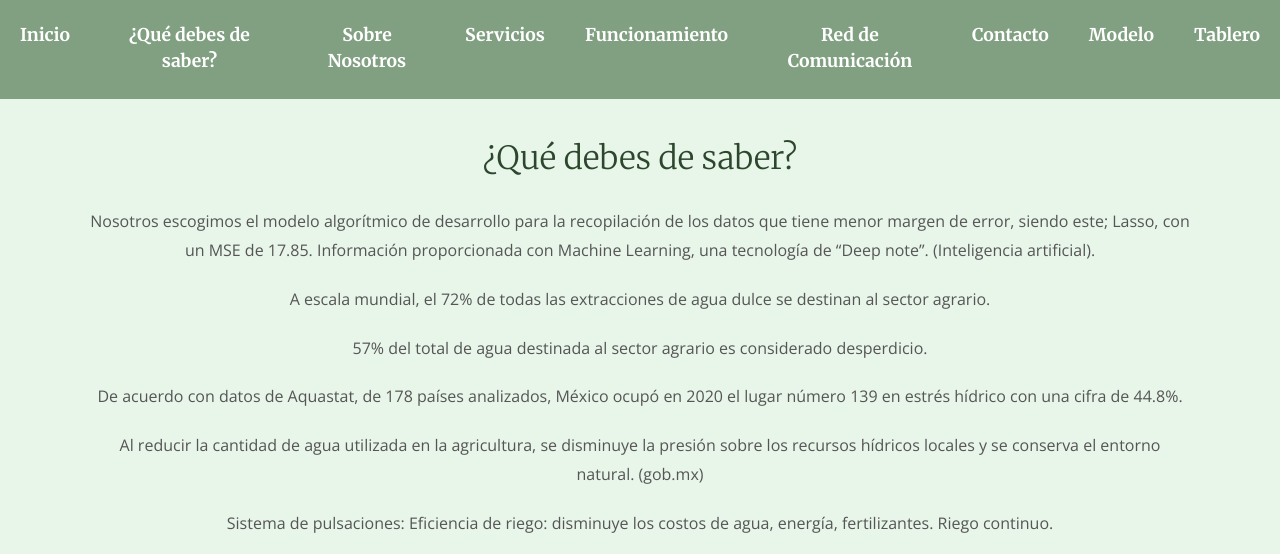
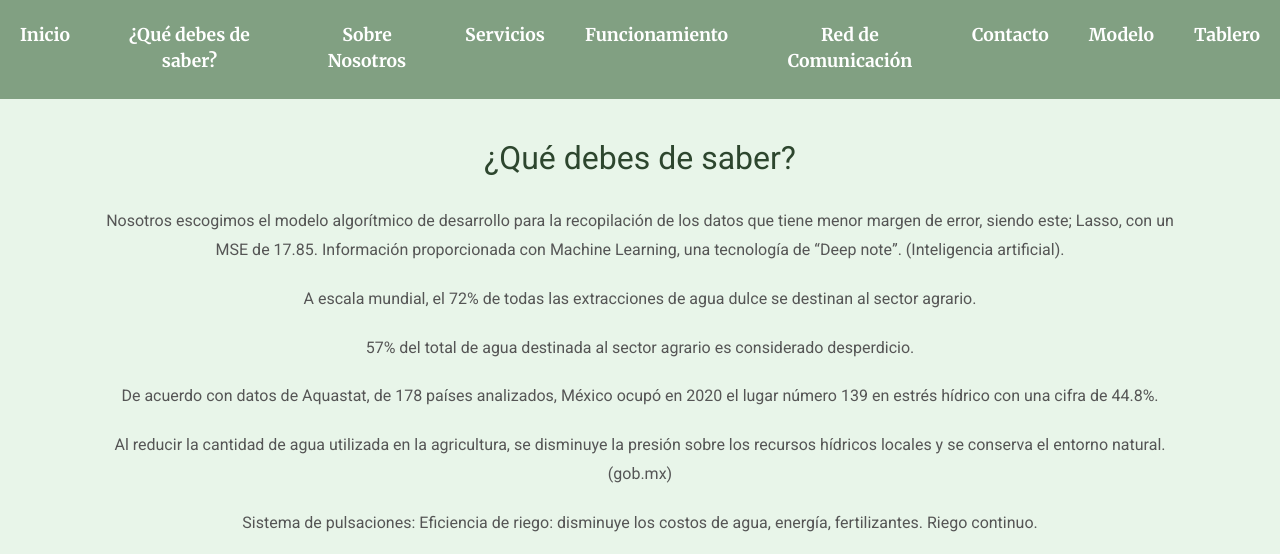
Before and after one commit to cesarlunava/sisri, a website: page saber.html in a window 1280 px wide. Shown: the part 165-719 px from the top of the page. Drawn offline with nearby package versions, Linux system fonts and the light colour scheme.

Commit message:
Midificaciones de font
Todas iguales: Roboto

```diff
--- a/saber.html
+++ b/saber.html
@@ -11,7 +11,7 @@
     <link href="https://fonts.googleapis.com/css2?family=Roboto:wght@400;700&family=Merriweather:wght@300;700&family=Open+Sans:wght@300;600&display=swap" rel="stylesheet">
     <style>
         body {
-            font-family: 'Open Sans', sans-serif;
+            font-family: 'Roboto', sans-serif;
             margin: 0;
             padding: 0;
             background-color: #e8f5e9;
@@ -77,13 +77,13 @@
         }
 
         h2 {
-            font-family: 'Merriweather', serif;
+            font-family: 'Roboto', sans-serif;
             color: #2d462e;
             margin-bottom: 30px;
         }
 
         p {
-            font-family: 'Open Sans', sans-serif;
+            font-family: 'Roboto', sans-serif;
             color: #555;
             line-height: 1.8;
             margin-bottom: 20px;
```
Also changed, not shown: contacto.html (+1 -1 lines), dashboard.html (+1 -1 lines), funcionam.html (+1 -1 lines), index.html (+1 -1 lines), modelo.html (+1 -1 lines), servicios.html (+1 -1 lines), signup.html (+1 -1 lines).
